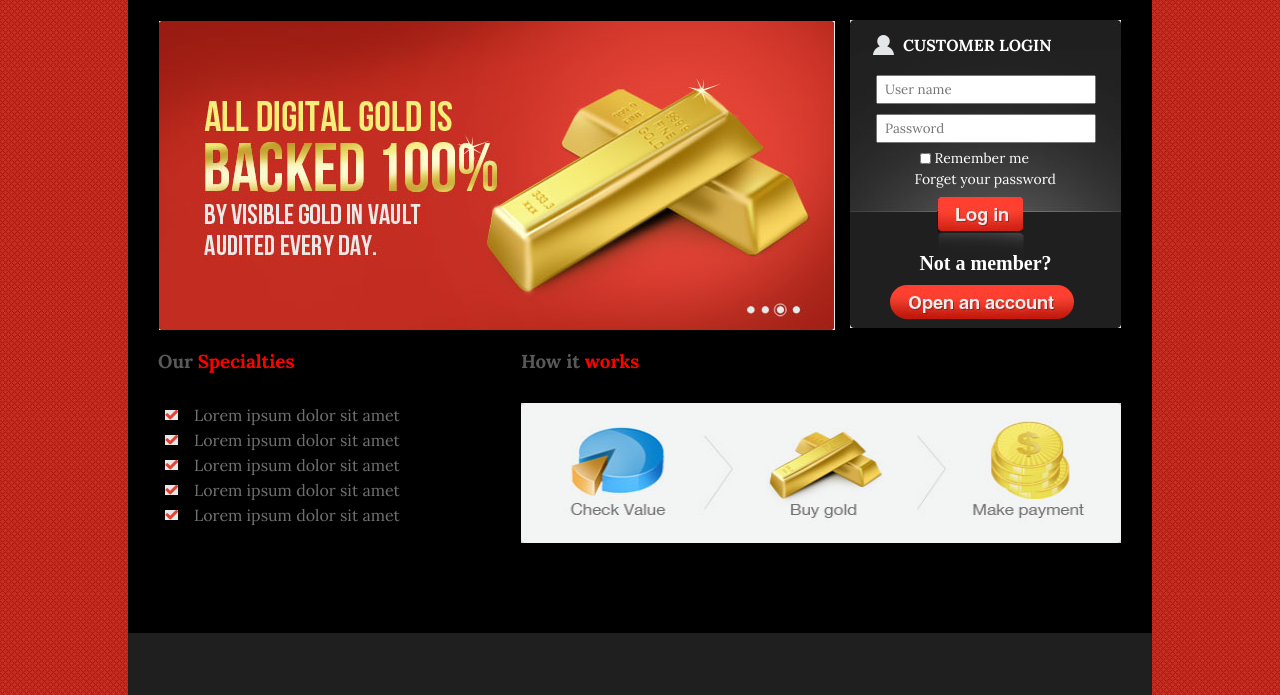
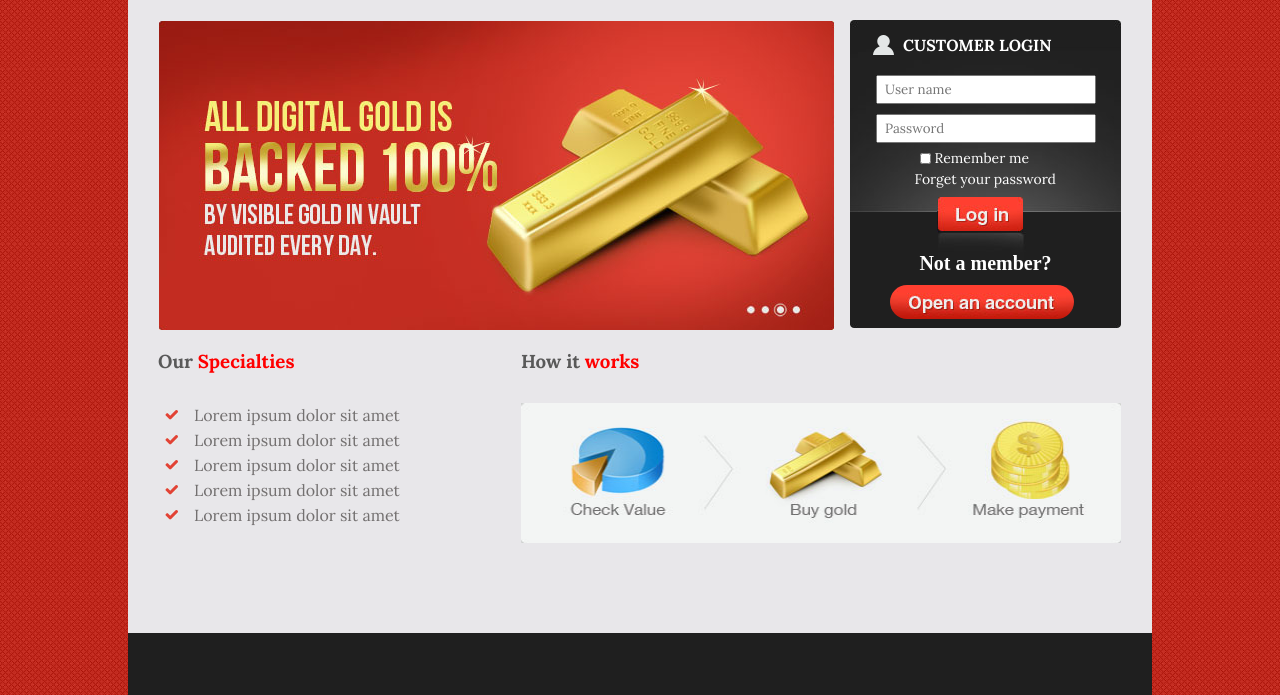
Before and after one commit to brian9518/xbank, a plain HTML site: page index.html in a window 1280 px wide. Shown: the part 106-801 px from the top of the page. Drawn offline with Linux system fonts and the light colour scheme.

Commit message:
added CNAME and changed color of the body

```diff
--- a/stylesheet.css
+++ b/stylesheet.css
@@ -18,7 +18,7 @@ body{
 	height: 734px;
 	border-top: 5px solid black;
 	margin: auto;
-	background-color: black;
+	background-color: #e8e7ea;
 	border-bottom: 62px solid #1f1f1f;
 }
 
```
